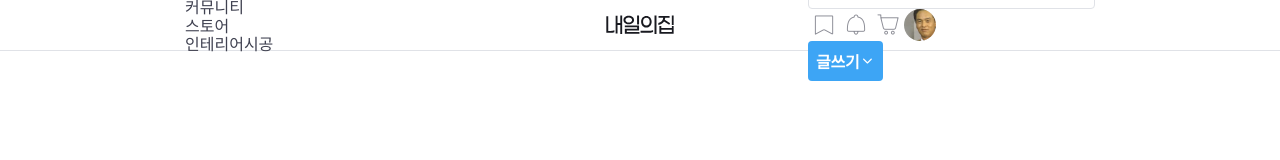
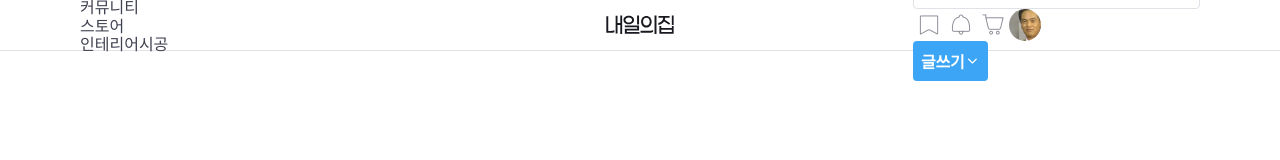
Before and after one commit to MinaAHN/tomorrow-house, a website: page index.html in a window 1280 px wide. Drawn offline with nearby package versions, Linux system fonts and the light colour scheme; files that its build step writes are made by us from their sources; files whose address does not match are found by name.

Commit message:
🥅 catch error in responsive.scss

```diff
--- a/styles/mixins/_responsive.scss
+++ b/styles/mixins/_responsive.scss
@@ -4,8 +4,8 @@
       @content;
     }
   }
-  @if (screen == 'D') {
-    @media screen and (mid-width: $lg-breakpoint) {
+  @if ($screen == 'D') {
+    @media screen and (min-width: $lg-breakpoint) {
       @content;
     }
   }
```
